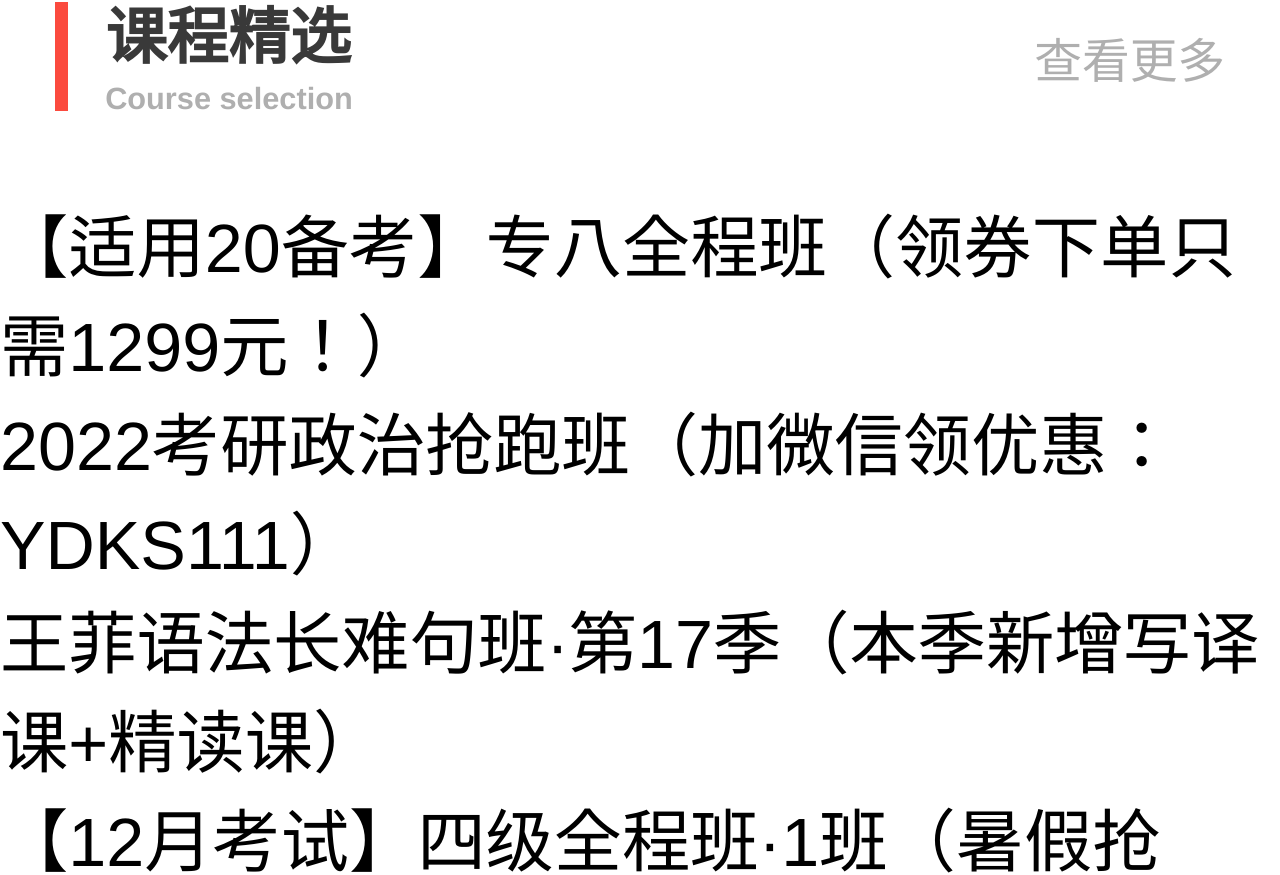
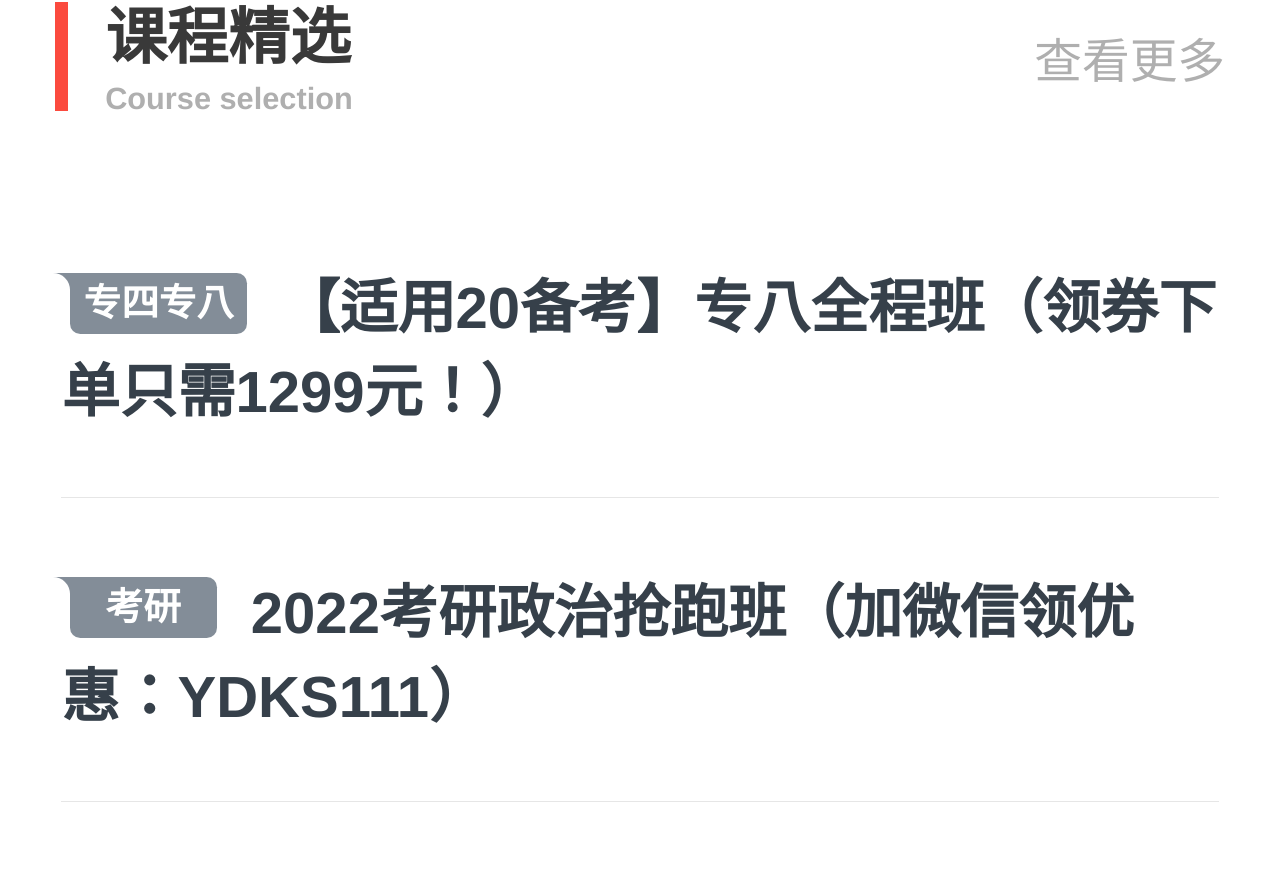
Before and after one commit to Marshall-Hao/jpk-demo, a Next.js app: page / in a window 1280 px wide. Shown: the part 1332-2207 px from the top of the page. Built offline with nearby package versions, Linux system fonts and the light colour scheme.

Commit message:
feat: course card basic layout done,implement the special css shape, took the css-tricks as ref
change the stylint rule for class pattern

```diff
--- a/components/Common/CourseCard.js
+++ b/components/Common/CourseCard.js
@@ -1,11 +1,18 @@
 import { memo } from 'react'
+import Link from 'next/link'
+import s from './CourseCard.module.css'
 
 function CourseCard({ data = {} }) {
-  const { courseTitle = '' } = data
+  const { courseTitle = '', id, categoryName } = data
   return (
-    <div>
-      <p>{courseTitle}</p>
-    </div>
+    <Link href="/course/details/[id]" as={`/course/details/;${id}`}>
+      <a className={`${s.card} border-b-1px`}>
+        <h5>
+          <span className={s.categoryTag}>{categoryName}</span>
+          <span className={s.title}>{courseTitle}</span>
+        </h5>
+      </a>
+    </Link>
   )
 }
 
--- /dev/null
+++ b/components/Common/CourseCard.module.css
@@ -0,0 +1,163 @@
+.card {
+    position: relative;
+    display: block;
+    padding: 0.4rem 0;
+    margin: 0 0.36rem;
+    color: #949494;
+  }
+
+  .title,
+  .categoryTag {
+    vertical-align: middle;
+  }
+
+  .title {
+    font-size: 0.34rem;
+    font-weight: 700;
+    color: #36404a;
+  }
+
+  .categoryTag {
+    position: relative;
+    display: inline-block;
+    min-width: 0.7rem;
+    height: 0.36rem;
+    padding: 0 0.08rem;
+    margin: 0 0.2rem 0 0.05rem;
+    font-size: 0.22rem;
+    line-height: 0.36rem;
+    color: #fff;
+    text-align: center;
+    background-color: #838d98;
+    border-radius: 0 0.06rem 0.06rem;
+  }
+
+  .categoryTag::before,
+  .categoryTag::after {
+    position: absolute;
+    top: 0;
+    left: -0.1rem;
+    width: 0.1rem;
+    height: 0.1rem;
+    content: '';
+  }
+
+  /* 正方形 */
+  .categoryTag::before {
+    background-color: #838d98;
+  }
+
+  /* 1/4圆 */
+  .categoryTag::after {
+    width: 0.1rem;
+    height: 0.1rem;
+    background-color: #fff;
+    border-radius: 0 100% 0 0;
+  }
+
+  .time {
+    margin: 0.12rem 0 0.28rem 0.02rem;
+    font-size: 0.26rem;
+  }
+
+  .lessonNum {
+    margin-left: 0.2rem;
+  }
+
+  .footer {
+    display: flex;
+    justify-content: space-between;
+    font-size: 0.22rem;
+  }
+
+  /* 教师 */
+  .teacherCont {
+    margin-left: 0.09rem;
+  }
+
+  .teacherBox {
+    position: relative;
+    display: inline-block;
+    max-width: 0.88rem;
+    margin-right: 0.36rem;
+    overflow: hidden;
+    text-align: center;
+    text-overflow: ellipsis;
+    white-space: nowrap;
+  }
+
+  .teacherBox:last-child {
+    margin-right: 0;
+  }
+
+  .imgWrapper {
+    position: relative;
+    width: 0.48rem;
+    height: 0.48rem;
+    margin: 0 auto 0.09rem;
+  }
+
+  .avatar {
+    position: absolute;
+    display: block;
+    width: 100%;
+    height: 100%;
+    border-radius: 50%;
+  }
+
+  .avatarBorder {
+    position: absolute;
+    box-sizing: border-box;
+    width: 100%;
+    height: 100%;
+    border: 1px solid rgb(0 0 0 / 3%);
+    border-radius: 50%;
+  }
+
+  /* 价格/优惠/数量 */
+  .promoCont {
+    text-align: right;
+    white-space: nowrap;
+  }
+
+  .soldOut {
+    font-size: 0.36rem;
+    line-height: 1;
+  }
+
+  .warningColor {
+    color: #ff773a;
+  }
+
+  .promoCont .price {
+    position: relative;
+    margin-left: 0.16rem;
+    font-size: 0.36rem;
+    font-weight: bold;
+    line-height: 1;
+    color: #ff773a;
+  }
+
+  .promoCont .price > .ico {
+    margin-right: 0.08rem;
+    font-size: 0.24rem;
+    font-weight: normal;
+    line-height: 1;
+  }
+
+  .promoCont .price > .icoInIos {
+    margin-right: 0;
+    font-size: 0.36rem;
+    font-weight: bold;
+  }
+
+  .promoCont .deleted {
+    font-size: 0.26rem;
+
+    /* 删除线 */
+    text-decoration: line-through;
+  }
+
+  .promoCont .desc {
+    margin-top: 0.17rem;
+  }
```
Also changed, not shown: pages/course/details/[id].js (added, +12 -0 lines), .stylelintrc.json, styles/globals.css (line endings or trailing spaces).
